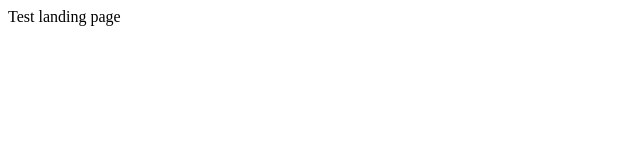
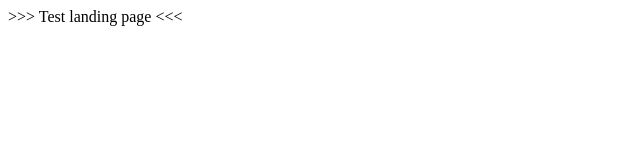
Before and after one commit to ravoian/argocd-kubernetes-deploy, a plain HTML site: page index.html in a window 1280 px wide. Shown: the full height of the page, 0-640 px from the left. Drawn offline with Linux system fonts and the light colour scheme.

Commit message:
update body text

```diff
--- a/index.html
+++ b/index.html
@@ -10,6 +10,6 @@
     </title>
   </head>
   <body>
-     Test landing page
+     >>> Test landing page <<<
   </body>
 </html>
```
